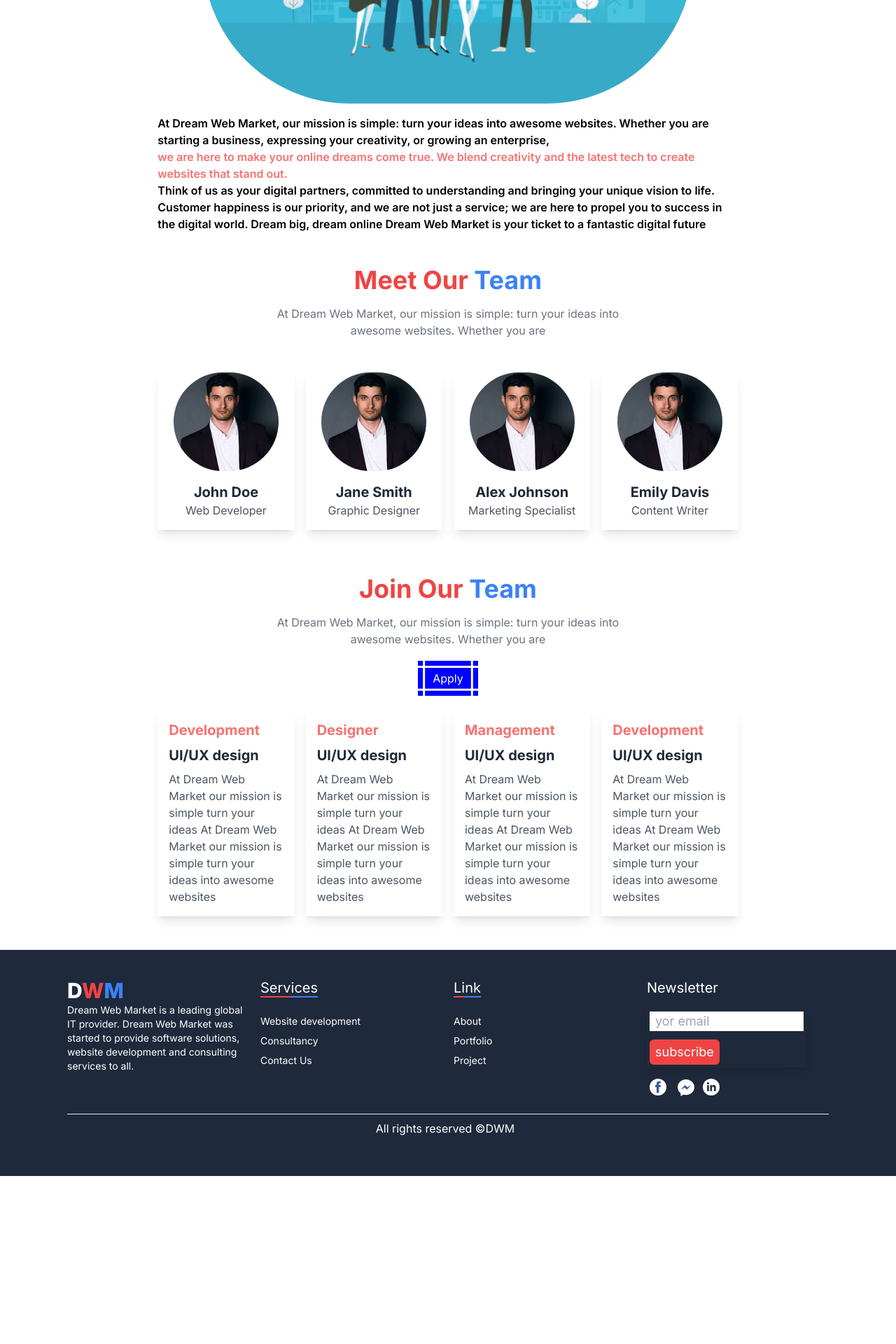
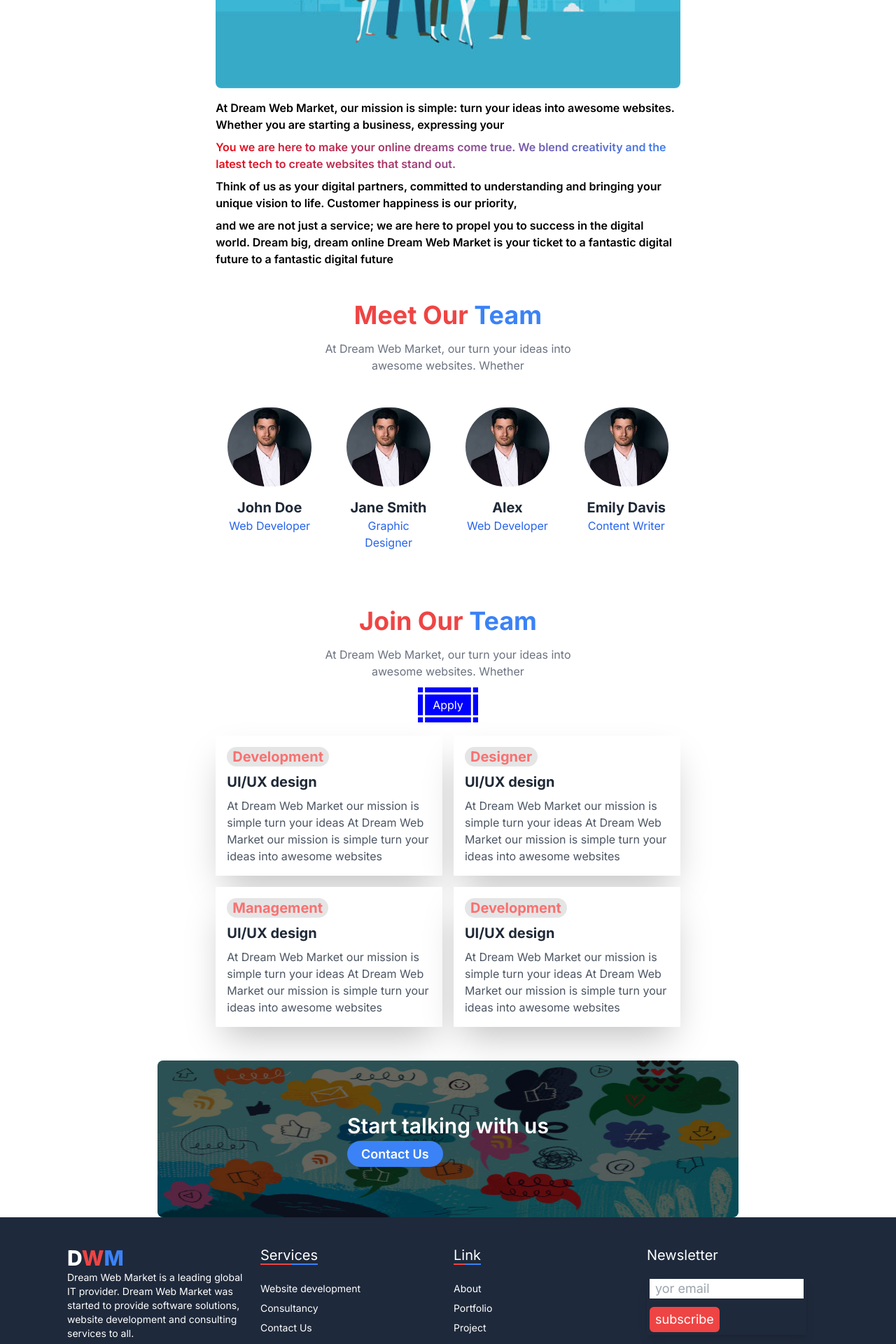
Before and after one commit to Iqubal905/Dream-Web-Market, a Next.js app: page /about in a window 1280 px wide. Shown: the part 480-2400 px from the top of the page at 70% size. Before the commit the page ends 2160 px from the top, so only its background shows below. Built offline with nearby package versions, Linux system fonts and the light colour scheme.

Commit message:
re design

```diff
--- a/src/app/(with layout)/about/Cart.js
+++ b/src/app/(with layout)/about/Cart.js
@@ -5,13 +5,13 @@ const Cart = ({members}) => {
 const {img, name, action} = members
     return (
 
-        <div  className=" bg-white overflow-hidden shadow-lg transform transition-transform hover:scale-105 duration-500">
+        <div  className=" bg-white overflow-hidden ">
      <div className=' flex justify-center '>
-     <Image src={img} width={150} height={150} alt="Member Image" className=" rounded-full"/>
+     <Image src={img} width={120} height={120} alt="Member Image" className=" rounded-full"/>
      </div>
         <div className="p-4 text-center">
           <h2 className="text-xl font-bold text-gray-800">{name}</h2>
-          <p className="text-gray-600">{action}</p>
+          <p className="text-blue-600">{action}</p>
         </div>
       </div>
     );
--- a/src/app/(with layout)/about/DesignCard.jsx
+++ b/src/app/(with layout)/about/DesignCard.jsx
@@ -3,14 +3,14 @@ import React from 'react';
 const DesignCard = ({data}) => {
     const {title, design, details} = data
     return (
-        <div  className=" bg-white overflow-hidden shadow-lg transform transition-transform hover:scale-105 hover:bg-black  duration-1000 ">
+        <div  className=" bg-white overflow-hidden  shadow-2xl  transform transition-transform hover:scale-105   duration-1000 ">
         <div className=' flex justify-center '>
 
         </div>
            <div className="p-4 text-left group">
-           <h2 className="text-xl font-bold   text-red-400 group-hover:text-blue-500">{title}</h2>
-             <h2 className="text-xl font-bold  text-gray-800  group-hover:text-white py-2">{design}</h2>
-             <p className="text-gray-600 group-hover:text-white">{details}</p>
+           <h2 className="text-xl font-bold  inline-block  bg-neutral-200 px-2 rounded-full   text-red-400 group-hover:text-blue-500">{title}</h2>
+             <h2 className="text-xl font-bold  text-gray-800   py-2">{design}</h2>
+             <p className="text-gray-600 ">{details}</p>
            </div>
          </div>
     );
--- a/src/app/(with layout)/about/page.js
+++ b/src/app/(with layout)/about/page.js
@@ -13,36 +13,42 @@ export const metadata = {
   }
   const AboutPage = () => {
     return (
-        <div>
-     <div className='pt-4'>
+       <>
+       <div className=' flex justify-center  '>
+         <div  className='w-4/5'>
+     <div className='pt-4  '>
 
                <h2 className='font-bold text-4xl text-red-500  text-center '>About <span className='text-blue-500'>Us</span></h2>
-               <p className='text-center text-gray-500 py-4 '> At Dream Web Market, our mission is simple: turn your ideas into <br /> awesome websites.
-               Whether you are</p>
+               <p className='text-center text-gray-500 py-4 '> At Dream Web Market, our turn your ideas into <br /> awesome websites.
+               Whether</p>
              <div className=' pt-2 flex justify-center'>
-             <Image src="/images/about-img.jpg" width={700} height={700} alt="Member Image" className=" rounded-full"/>
+             <Image src="/images/about-img.jpg" width={700} height={700} alt="Member Image" className="  rounded-lg"/>
              </div>
-               <p className=' font-semibold text-base text-left py-4'>
-               At Dream Web Market, our mission is simple: turn your ideas into awesome websites.
-               Whether you are starting a business, expressing your creativity, or growing an enterprise,
-              <br />  <span className='text-red-400   '>
-               we are here to make your online dreams come true. We blend creativity and the latest tech
-                 to create websites that stand out.
-               </span><br />
-                 Think of us as your digital partners, committed to
-                  understanding and bringing your unique vision to life. Customer happiness is our priority,
-                  and we are not just a service; we are here to propel you to success in the digital world.
+               <div className=' font-semibold text-base text-left py-4'>
+            <p>   At Dream Web Market, our mission is simple: turn your ideas into awesome websites.
+               Whether you are starting a business, expressing your </p>
+
+           <p className='py-2 text-gradient'>
+  You we are here to make your online dreams come true. We blend creativity and the latest tech
+                 to create websites that stand out.</p>
+
+              <p>  Think of us as your digital partners, committed to
+                  understanding and bringing your unique vision to life. Customer happiness is our priority,</p>
+
+                  <p className='pt-2'>and we are not just a service; we are here to propel you to success in the digital world.
                 Dream big, dream online Dream Web Market is your ticket to a fantastic digital future
-               </p>
+                to a fantastic digital future</p>
+               </div>
 
           </div>
 
 
           <div className=' py-8'>
 
+
           <h2 className='font-bold text-4xl text-red-500  text-center '>Meet Our <span className='text-blue-500'>Team</span></h2>
-               <p className='text-center text-gray-500 py-4 '> At Dream Web Market, our mission is simple: turn your ideas into <br /> awesome websites.
-               Whether you are</p>
+               <p className='text-center text-gray-500 py-4 '> At Dream Web Market, our turn your ideas into <br /> awesome websites.
+               Whether</p>
 <div className='grid grid-cols-1 md:grid-cols-4 gap-4 pt-8 pb-8'>
 {
     teamMembers.map(member =><Cart key={member.id } members={member}></Cart> )
@@ -55,13 +61,13 @@ export const metadata = {
 <div className=' pb-4  text-center'>
 
  <h2 className='font-bold text-4xl  text-red-500  text-center  '>Join Our <span className='text-blue-500'>Team</span></h2>
-      <p className='text-center text-gray-500 py-4 mb-4'> At Dream Web Market, our mission is simple: turn your ideas into <br /> awesome websites.
-      Whether you are</p>
+ <p className='text-center text-gray-500 py-4  mb-2'> At Dream Web Market, our turn your ideas into <br /> awesome websites.
+               Whether</p>
 
-<Link href={'/contact'} className='apply-button  text-center'> Apply</Link>
+<Link href={'/contact'} className='apply-button   text-center'> Apply</Link>
 
 
-<div className='grid grid-cols-1 md:grid-cols-4 gap-4 pt-8 pb-8'>
+<div className='grid grid-cols-1 md:grid-cols-2 gap-4 pt-8 pb-8'>
 {
 aboutPageData.map(data =><DesignCard key={data.id } data={data}></DesignCard> )
 }
@@ -70,6 +76,21 @@ aboutPageData.map(data =><DesignCard key={data.id } data={data}></DesignCard> )
 </div>
 
         </div>
+       </div>
+       <div className=' relative '>
+        <div className=' absolute  bg-black  top-0 bottom-0 left-0  right-0 opacity-60 rounded-lg'></div>
+       <div className='  flex justify-center  w-full  h-56'>
+             <Image src="/images/about-img-2.jpg" width={1000} height={300} alt="Member Image" className="  rounded-lg"/>
+             </div>
+           <div className=' flex justify-center items-center absolute   top-0 left-0  bottom-0 right-0 font-semibold text-3xl text-white'>
+           <div>
+           <h2  className=' '>Start talking with us</h2>
+            <Link href={"/"} className='bg-blue-500 px-5 py-2  capitalize rounded-full font-semibold text-lg text-white'>Contact us</Link>
+
+           </div>
+             </div>
+       </div>
+       </>
     );
 };
 
--- a/src/app/data/teamMembers.js
+++ b/src/app/data/teamMembers.js
@@ -13,9 +13,9 @@ const teamMembers = [
     },
     {
         id:1,
-      name: "Alex Johnson",
+      name: "Alex ",
       img: "/images/member-1.jpg",
-      action: "Marketing Specialist"
+      action: "Web Developer"
     },
     {
         id:4,
--- a/src/app/globals.css
+++ b/src/app/globals.css
@@ -39,6 +39,16 @@
   color: #fff;
 }
 
+/* text for about page */
+.text-gradient {
+  background-image: linear-gradient(to right, hsl(357, 91%, 48%), #3b82f6);
+  -webkit-background-clip: text; /* Safari/Chrome */
+  color: transparent;
+}
+
+
+
+
 /* You can us custom class hare */
 ::-webkit-scrollbar {
   width: 18px;
```
Also changed, not shown: public/images/about-img-1.jpg (added), public/images/about-img-2.jpg (added).
